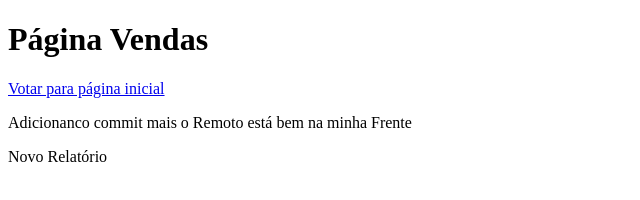
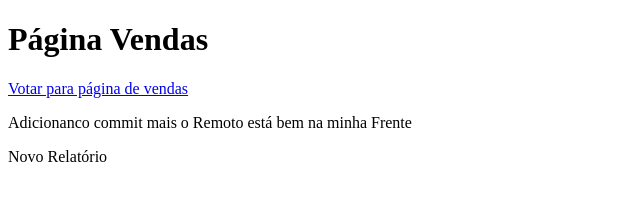
Before and after one commit to bcimportar/aulagithub, a plain HTML site: page vendas.html in a window 1280 px wide. Shown: the full height of the page, 0-640 px from the left. Drawn offline with Linux system fonts and the light colour scheme.

Commit message:
Update vendas.html

```diff
--- a/vendas.html
+++ b/vendas.html
@@ -10,7 +10,7 @@
 
 <body>
   <h1>Página Vendas</h1>
-  <a href="index.html">Votar para página inicial</a>
+  <a href="index.html">Votar para página de vendas</a>
   <p>Adicionanco commit mais o Remoto está bem na minha Frente</p>
 
   <p>Novo Relatório</p>
```
